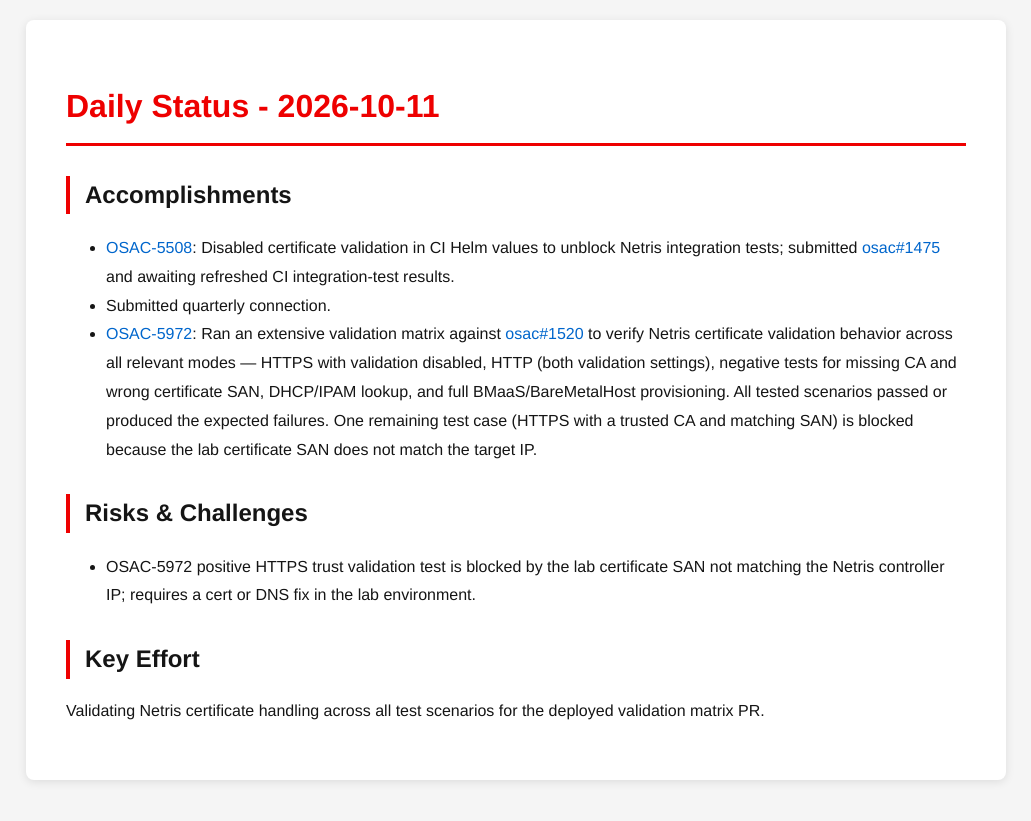
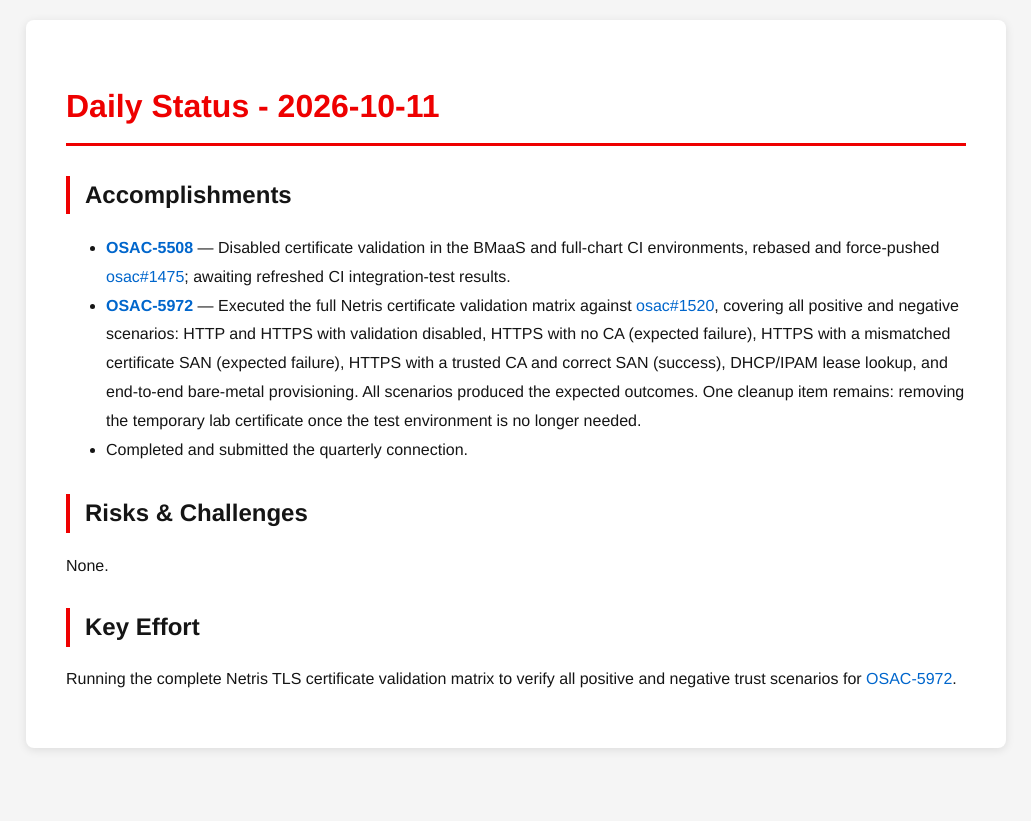
Before and after one commit to tzvatot/daily-status, a Jekyll site: the page built from 2026-10-11.md, in a window 1280 px wide. Shown: the top 821 px of the page, without its empty margins (124-1155 px from the left). Built offline with Jekyll 4.4.1, drawn with Linux system fonts in a browser that asks for light colours.

Commit message:
Daily status update - 2026-10-11

```diff
--- a/2026-10-11.md
+++ b/2026-10-11.md
@@ -7,12 +7,12 @@
 # Daily Status - 2026-10-11
 
 ## Accomplishments
-- [OSAC-5508](https://redhat.atlassian.net/browse/OSAC-5508): Disabled certificate validation in CI Helm values to unblock Netris integration tests; submitted [osac#1475](https://github.com/osac-project/osac/pull/1475) and awaiting refreshed CI integration-test results.
-- Submitted quarterly connection.
-- [OSAC-5972](https://redhat.atlassian.net/browse/OSAC-5972): Ran an extensive validation matrix against [osac#1520](https://github.com/osac-project/osac/pull/1520) to verify Netris certificate validation behavior across all relevant modes — HTTPS with validation disabled, HTTP (both validation settings), negative tests for missing CA and wrong certificate SAN, DHCP/IPAM lookup, and full BMaaS/BareMetalHost provisioning. All tested scenarios passed or produced the expected failures. One remaining test case (HTTPS with a trusted CA and matching SAN) is blocked because the lab certificate SAN does not match the target IP.
+- **[OSAC-5508](https://redhat.atlassian.net/browse/OSAC-5508)** — Disabled certificate validation in the BMaaS and full-chart CI environments, rebased and force-pushed [osac#1475](https://github.com/osac-project/osac/pull/1475); awaiting refreshed CI integration-test results.
+- **[OSAC-5972](https://redhat.atlassian.net/browse/OSAC-5972)** — Executed the full Netris certificate validation matrix against [osac#1520](https://github.com/osac-project/osac/pull/1520), covering all positive and negative scenarios: HTTP and HTTPS with validation disabled, HTTPS with no CA (expected failure), HTTPS with a mismatched certificate SAN (expected failure), HTTPS with a trusted CA and correct SAN (success), DHCP/IPAM lease lookup, and end-to-end bare-metal provisioning. All scenarios produced the expected outcomes. One cleanup item remains: removing the temporary lab certificate once the test environment is no longer needed.
+- Completed and submitted the quarterly connection.
 
 ## Risks & Challenges
-- OSAC-5972 positive HTTPS trust validation test is blocked by the lab certificate SAN not matching the Netris controller IP; requires a cert or DNS fix in the lab environment.
+None.
 
 ## Key Effort
-Validating Netris certificate handling across all test scenarios for the deployed validation matrix PR.
+Running the complete Netris TLS certificate validation matrix to verify all positive and negative trust scenarios for [OSAC-5972](https://redhat.atlassian.net/browse/OSAC-5972).
```
